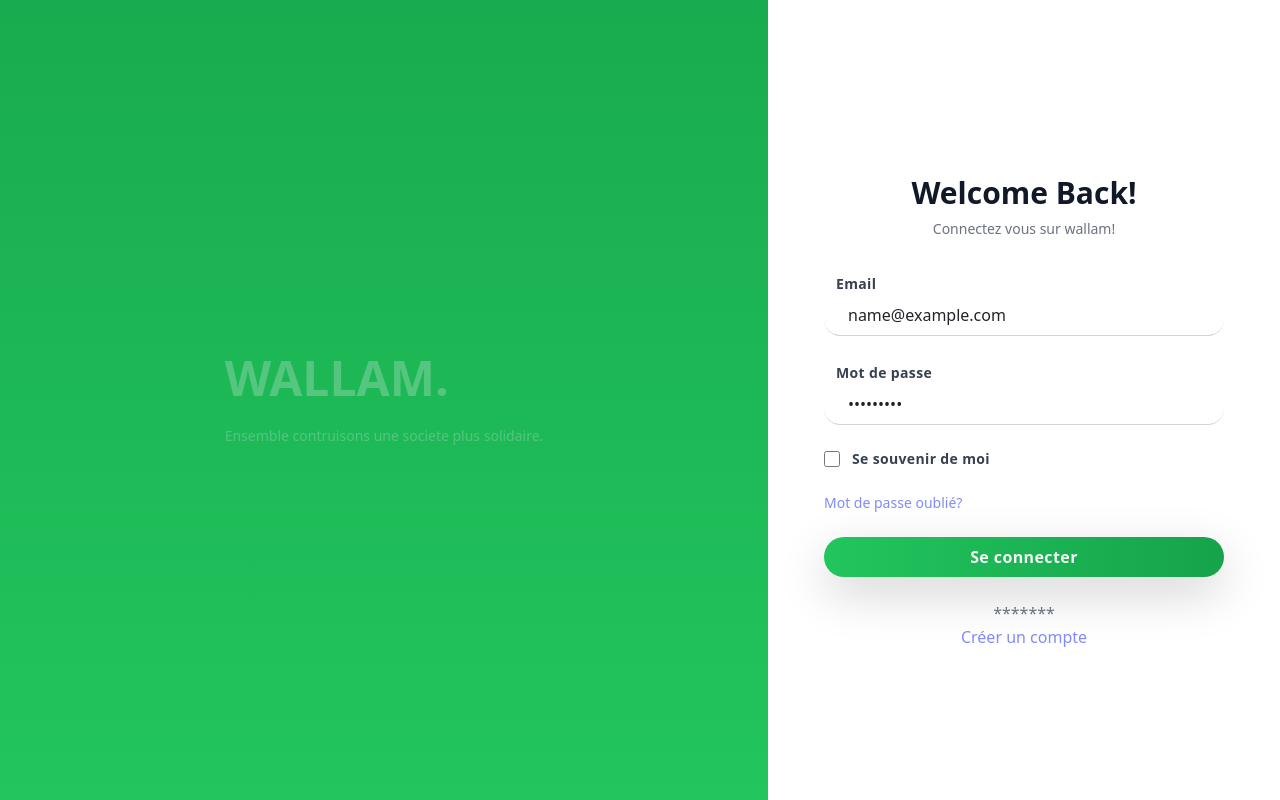
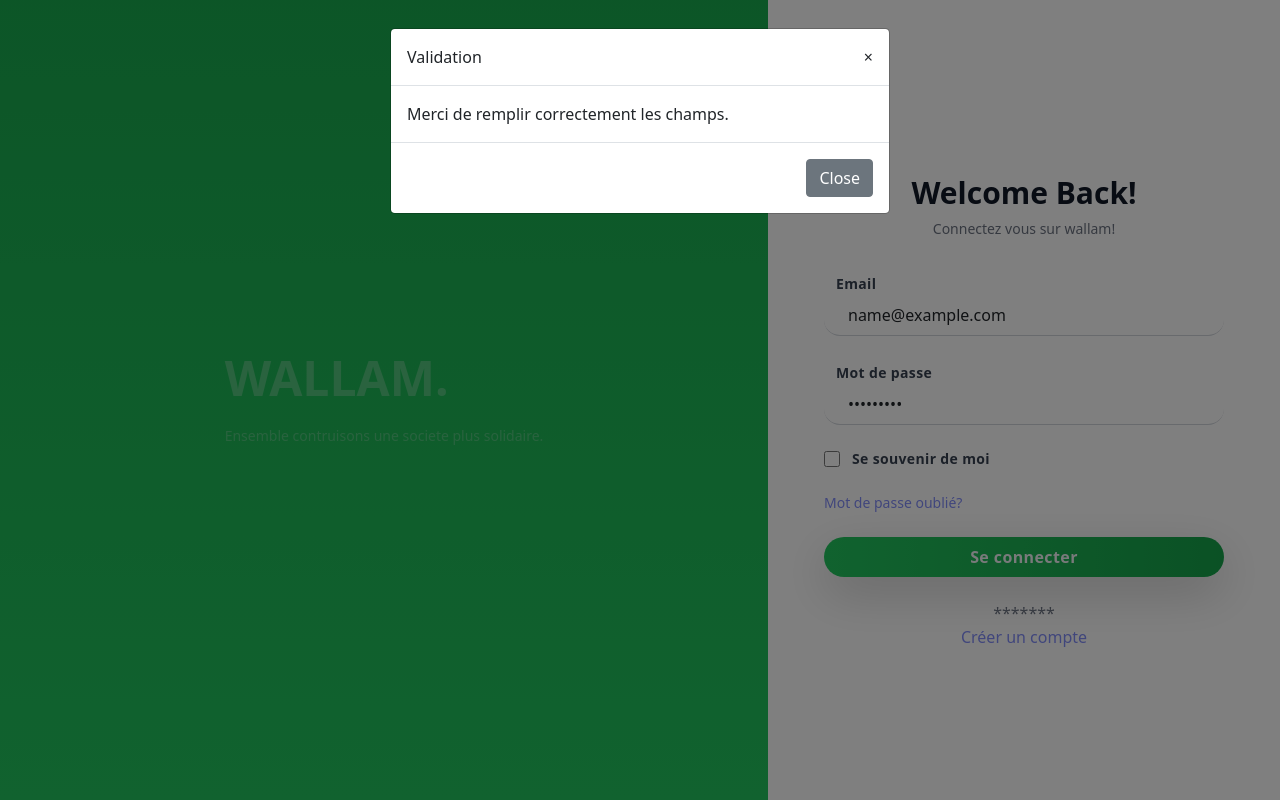
Before and after one commit to yapsee/wallam-angular, an Angular app: page /login in a window 1280 px wide. Both pictures are taken after typing "name@example.com", "Sample123" into the empty fields and a click on the button "Se connecter". Built offline with nearby package versions, Linux system fonts and the light colour scheme; no server answers.

Commit message:
ngx bootstrap for modal

```diff
--- a/package.json
+++ b/package.json
@@ -19,6 +19,7 @@
     "@angular/platform-browser-dynamic": "^16.0.0",
     "@angular/router": "^16.0.0",
     "@ng-bootstrap/ng-bootstrap": "^16.0.0-rc.2",
+    "ngx-bootstrap": "^12.0.0",
     "rxjs": "~7.8.0",
     "tslib": "^2.3.0",
     "zone.js": "~0.13.0"
--- a/src/app/app.module.ts
+++ b/src/app/app.module.ts
@@ -7,13 +7,14 @@
 import { HTTP_INTERCEPTORS, HttpClientModule } from '@angular/common/http';
 import { TokenInterceptor } from './shared/interceptors/token.interceptor';
 import { SecureModule } from './secure/secure.module';
+import { ModalModule } from 'ngx-bootstrap/modal';
 
 @NgModule({
   declarations: [
     AppComponent
   ],
   imports: [
-    BrowserModule,HttpClientModule,
+    BrowserModule,HttpClientModule,ModalModule.forRoot(),
     AppRoutingModule,PublicModule, SecureModule
   ],
   providers: [ { provide: HTTP_INTERCEPTORS, useClass: TokenInterceptor, multi: true }],
--- a/src/app/public/login/login.component.ts
+++ b/src/app/public/login/login.component.ts
@@ -1,6 +1,9 @@
 import { Component, OnInit } from '@angular/core';
 import { FormGroup, FormBuilder, Validators } from '@angular/forms';
 import { Router } from '@angular/router';
+import { BsModalRef, BsModalService } from 'ngx-bootstrap/modal';
+
+import { NotificationComponent } from 'src/app/shared/components/notification/notification.component';
 import { AuthService } from 'src/app/shared/services/auth.service';
 
 @Component({
@@ -10,11 +13,14 @@
 })
 export class LoginComponent implements OnInit {
   loginForm!: FormGroup;
+  bsModalRef!: BsModalRef;
+
 
     constructor(
       private authService: AuthService,
       private router: Router,
-      private formBuilder: FormBuilder
+      private formBuilder: FormBuilder,
+      private modalService: BsModalService
     ) {
       this.loginForm = this.formBuilder.group({
         email: ['', [Validators.required, Validators.email]],
@@ -35,18 +41,20 @@
           },
           (error) => {
             if (error.status === 500 && error.error && error.error.exception === 'BadCredentialsException') {
-              //this.openModal('Bad Credentials', 'The email or password is incorrect. Please try again.');
+              this.openModal('Bad Credentials', 'Email ou mot de passe incorrect');
             } else {
-              console.error('Unexpected error:', error);
+              this.openModal('Validation', 'Merci de remplir correctement les champs.');
             }
           }
         );
       }
+      else {
+        this.openModal('Form Validation', 'Please fill in all required fields correctly.');
+      }
     }
+    openModal(title: string, message: string) {
+      const initialState = { title, message };
+      this.bsModalRef = this.modalService.show(NotificationComponent, { initialState });
 
-    // openModal(title: string, message: string) {
-    //   const modalRef = this.modalService.open(ModalComponent); // ModalComponent should be replaced with the actual name of your modal component
-    //   modalRef.componentInstance.title = title;
-    //   modalRef.componentInstance.message = message;
-    // }
+    }
   }
--- a/src/app/shared/components/components.module.ts
+++ b/src/app/shared/components/components.module.ts
@@ -5,14 +5,15 @@
 import { RouterModule } from '@angular/router';
 import { FooterComponent } from './footer/footer.component';
 import { NavbarComponent } from './navbar/navbar.component';
+import { NotificationComponent } from './notification/notification.component';
 
 
 
 @NgModule({
-  declarations: [AuthcomponentComponent, CampaignsListComponent,CampaignsListComponent, FooterComponent, NavbarComponent],
+  declarations: [AuthcomponentComponent, CampaignsListComponent,CampaignsListComponent, FooterComponent, NavbarComponent, NotificationComponent],
   imports: [
     CommonModule, RouterModule
   ],
-  exports: [AuthcomponentComponent, CampaignsListComponent, FooterComponent, NavbarComponent],
+  exports: [AuthcomponentComponent, CampaignsListComponent, FooterComponent, NavbarComponent, NotificationComponent],
 })
 export class ComponentsModule { }
--- /dev/null
+++ b/src/app/shared/components/notification/notification.component.html
@@ -0,0 +1,12 @@
+<div class="modal-header">
+  <h4 class="modal-title">{{ title }}</h4>
+  <button type="button" class="close" aria-label="Close" (click)="bsModalRef.hide()">
+    <span aria-hidden="true">&times;</span>
+  </button>
+</div>
+<div class="modal-body">
+  <p>{{ message }}</p>
+</div>
+<div class="modal-footer">
+  <button type="button" class="btn btn-secondary" (click)="bsModalRef.hide()">Close</button>
+</div>
--- /dev/null
+++ b/src/app/shared/components/notification/notification.component.ts
@@ -0,0 +1,15 @@
+import { Component, Input } from '@angular/core';
+import { BsModalRef } from 'ngx-bootstrap/modal';
+
+
+@Component({
+  selector: 'app-notification',
+  templateUrl: './notification.component.html',
+  styleUrls: ['./notification.component.scss']
+})
+export class NotificationComponent {
+  title: string = '';
+  message: string = '';
+
+  constructor(public bsModalRef: BsModalRef) {}
+}
```
Also changed, not shown: src/app/shared/components/notification/notification.component.scss (added), 2 other files (tests, documents, lock files or other folders).
